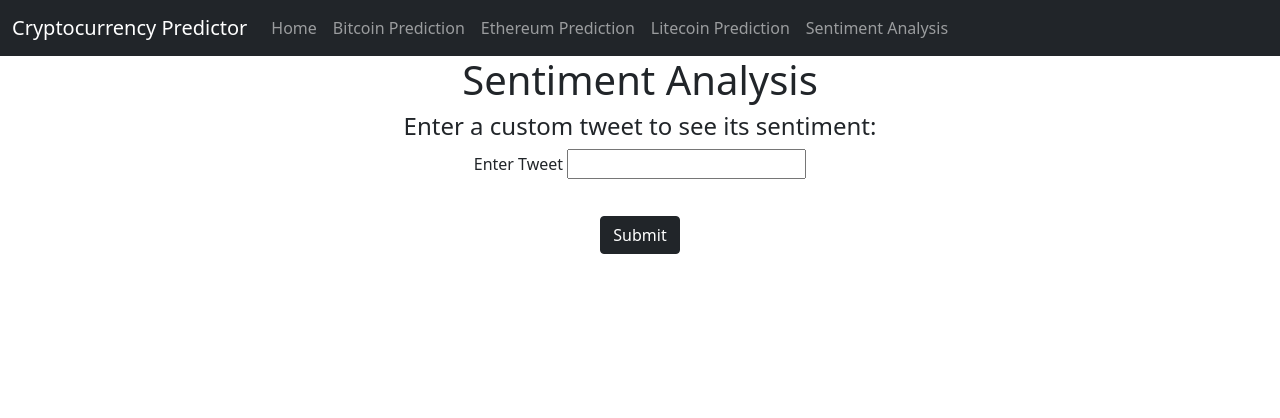
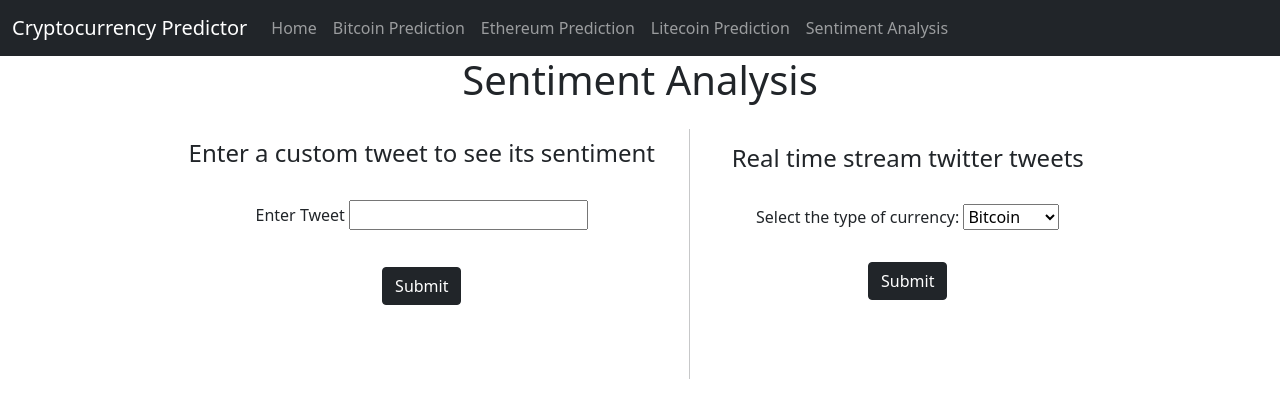
Before and after one commit to VarunK1505/Cryptocurrency-Prediction-With-Sentiment-Analysis, a Flask app: page /sentiment in a window 1280 px wide. Shown: the top 418 px of the page. Run offline with Flask 2, Linux system fonts and the light colour scheme; parts of the project's set-up code (start-up, migrations or seed data) failed here and were passed over; some libraries are stand-ins or nearby versions.

Commit message:
Sentiment analysis graph done.

```diff
--- a/deployment/app.py
+++ b/deployment/app.py
@@ -6,6 +6,9 @@ from datetime import timedelta
 import statsmodels
 from nltk.classify import ClassifierI
 from statistics import mode
+
+import tweepy
+from apikeys import *
 
 app = Flask(__name__)
 
@@ -39,6 +42,8 @@ class VoteClassifier(ClassifierI):
         choice_votes = votes.count(mode(votes))
         conf = choice_votes / len(votes)
         return conf
+
+client = tweepy.Client(bearer_token=bearertoken)
 
 @app.route('/')
 @app.route('/home')
@@ -118,9 +123,6 @@ def litecoin_page():
 @app.route('/sentiment', methods=['GET', 'POST'])
 def sentiment_page():
     if request.method == 'POST':
-        tweet = request.form.get('tweet')
-        feature_set = find_features(tweet)
-
         pickle_in = open("../models/naivebayes_final.pickle", 'rb')
         classifier = pickle.load(pickle_in)
         pickle_in.close()
@@ -138,11 +140,37 @@ def sentiment_page():
         pickle_in.close()
 
         voted_classifier = VoteClassifier(classifier,
-                                  MNB_classifier,
-                                  BernoulliNB_classifier,
-                                  LogisticRegression_classifier)
+                                MNB_classifier,
+                                BernoulliNB_classifier,
+                                LogisticRegression_classifier)
 
-        classification = [voted_classifier.classify(feature_set), voted_classifier.confidence(feature_set)]
-        return render_template('sentiment.html', check = True, classification = classification)
-
-    return render_template('sentiment.html', check=False)
+        form_name = request.form['form-name']
+        if (form_name == 'form1'):
+            tweet = request.form.get('tweet')
+            feature_set = find_features(tweet)
+            classification = [voted_classifier.classify(feature_set), voted_classifier.confidence(feature_set)]
+            return render_template('sentiment.html', check = 2, classification = classification)
+        if (form_name == 'form2'):
+            currency = request.form.get('currency')
+            query = currency + ' lang:en'
+            tweets = client.search_recent_tweets(query=query, max_results=100)
+            X = []
+            Y = []
+            x  = 0
+            y = 0
+            for tweet in tweets.data:
+                x += 1
+                raw_tweet = tweet.text
+                clean_tweet = raw_tweet.replace("\n", "")
+                feature_set = find_features(clean_tweet)
+                classification = voted_classifier.classify(feature_set)
+                if(classification == 'positive'):
+                    y += 1
+                elif(classification == 'negative'):
+                    y -= 1
+                else:
+                    continue
+                X.append(x)
+                Y.append(y)
+            return render_template('sentiment.html', check=1, X = X, Y = Y, currency = currency)
+    return render_template('sentiment.html')
--- a/deployment/static/css/sentiment.css
+++ b/deployment/static/css/sentiment.css
@@ -0,0 +1,18 @@
+.form_table {
+    margin-left: auto;
+    margin-right: auto;
+}
+
+.form {
+    margin: 2rem;
+}
+
+.chart_div {
+    margin-right: 1rem;
+}
+
+.myChart {
+    position: relative;
+    height:40vh;
+    width:60vw
+}
--- a/deployment/templates/sentiment.html
+++ b/deployment/templates/sentiment.html
@@ -6,24 +6,101 @@ Bitcoin Analysis
 
 {% block links %}
 <script src="https://cdn.jsdelivr.net/npm/chart.js"></script>
-<link rel="stylesheet" href="{{ url_for('static', filename='css/sentiment.css') }}">
+<link rel="stylesheet" href="{{ url_for('static', filename='css/sentiment.css') }}" />
 {% endblock %}
 
 {% block content %}
     <div class="content">
-        <h1>Sentiment Analysis</h1>
+    <h1>Sentiment Analysis</h1>
 
-        <h4>Enter a custom tweet to see its sentiment: </h4>
-        <form action="{{ url_for('sentiment_page') }}" method="POST" class="form">
-            <label for="tweet" class="form-label">Enter Tweet</label>
-            <input type="text" name="tweet"> <br />
-            <input type="submit" name="submit" value="Submit" class="btn btn-dark submit_btn">
-        </form>
-    </div>
+    <table class="form_table">
+        <tr>
+            <td>
+                <h4>Enter a custom tweet to see its sentiment</h4>
+                <form action="{{ url_for('sentiment_page') }}" method="POST" class="form">
+                    <input type="hidden" name="form-name" value="form1">
+                    <label for="tweet" class="form-label">Enter Tweet</label>
+                    <input type="text" name="tweet" /> <br />
+                    <input
+                    type="submit"
+                    name="submit"
+                    value="Submit"
+                    class="btn btn-dark submit_btn"
+                    />
+                </form>
+            </td>
 
-    {% if check %}
+            <td>
+                <hr style="height: 250px; width: 1px; margin-left: 2rem; margin-right: 2rem;"/>
+            </td>
+
+            <td>
+                <h4>Real time stream twitter tweets</h4>
+                <form action="{{ url_for('sentiment_page') }}" method="POST" class="form">
+                    <input type="hidden" name="form-name" value="form2">
+                    <label for="currency">Select the type of currency:</label>
+                    <select name="currency">
+                        <option value="bitcoin">Bitcoin</option>
+                        <option value="ethereum">Ethereum</option>
+                        <option value="litecoin">Litecoin</option>
+                    </select> <br />
+
+                    <input
+                    type="submit"
+                    name="submit"
+                    value="Submit"
+                    class="btn btn-dark submit_btn"
+                    />
+                </form>
+            </td>
+        </tr>
+    </table>
+
+    {% if check == 2 %}
+        <h2>Output:</h2>
         <h3>The classification is: {{ classification[0] }}</h3>
         <h4>The confidence is: {{ classification[1] }}</h4>
     {% endif %}
 
+    {% if check == 1 %}
+    <div class="chart_div">
+            <canvas id="sentimentChart" class="myChart" ></canvas>
+            <script>
+                var currency = '{{ currency }}';
+                var labels = [
+                    {% for x in X %}
+                        "{{ x }}",
+                    {% endfor %}
+                ]
+
+                var sentiment = [
+                    {% for y in Y %}
+                        "{{ y }}",
+                    {% endfor %}
+                ]
+
+                const data = {
+                    labels: labels,
+                    datasets: [{
+                    label: 'Sentiment Analysis - ' + currency,
+                    backgroundColor: 'rgb(255, 99, 132)',
+                    borderColor: 'rgb(255, 99, 132)',
+                    data: sentiment,
+                    }]
+                };
+
+                const config = {
+                    type: 'line',
+                    data: data,
+                    options: {}
+                };
+
+                const myChart = new Chart(
+                        document.getElementById('sentimentChart'),
+                        config
+                    );
+            </script>
+        </div>
+    {% endif %}
+    </div>
 {% endblock %}
```
Also changed, not shown: 1 other file.
